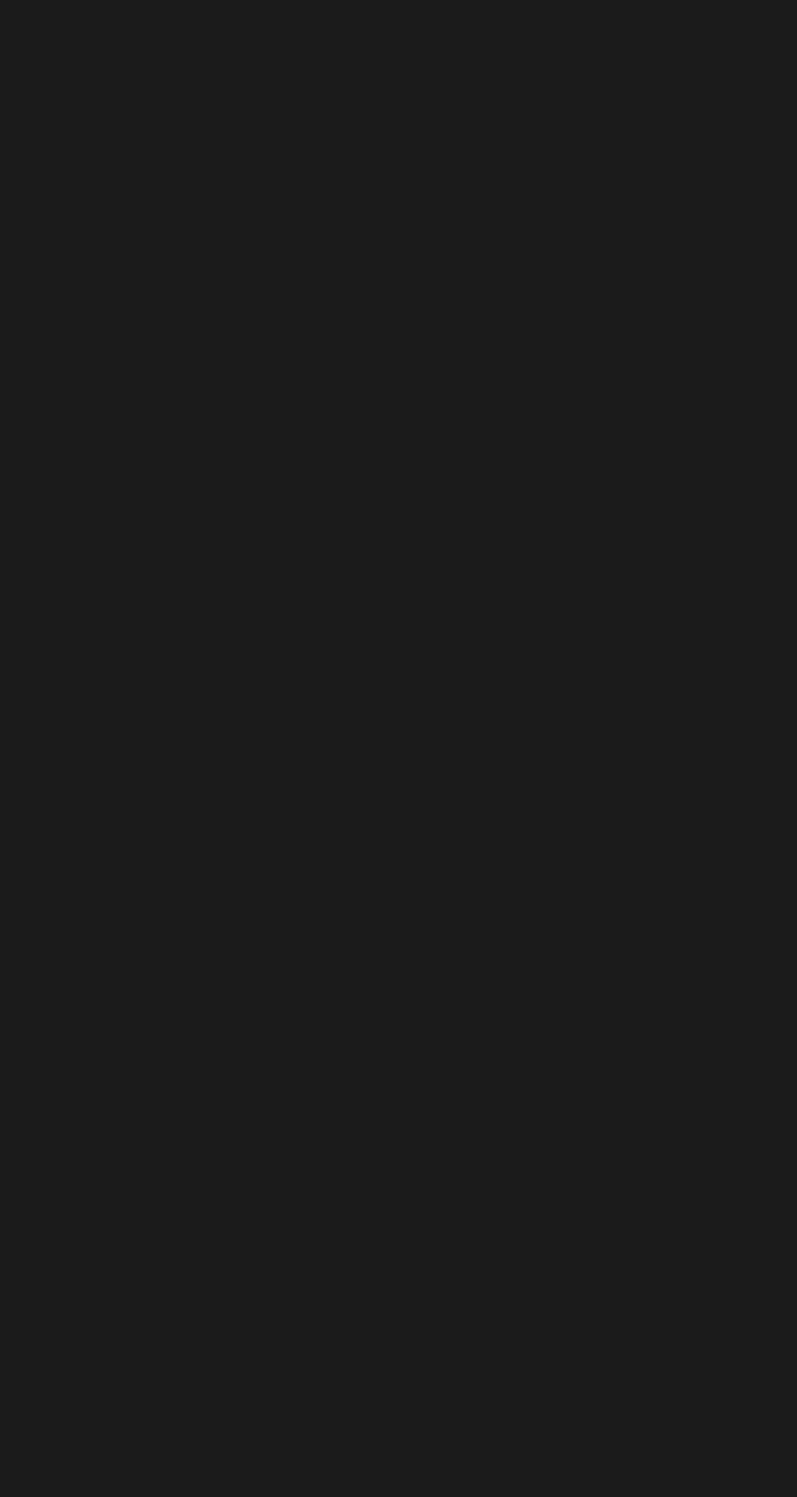
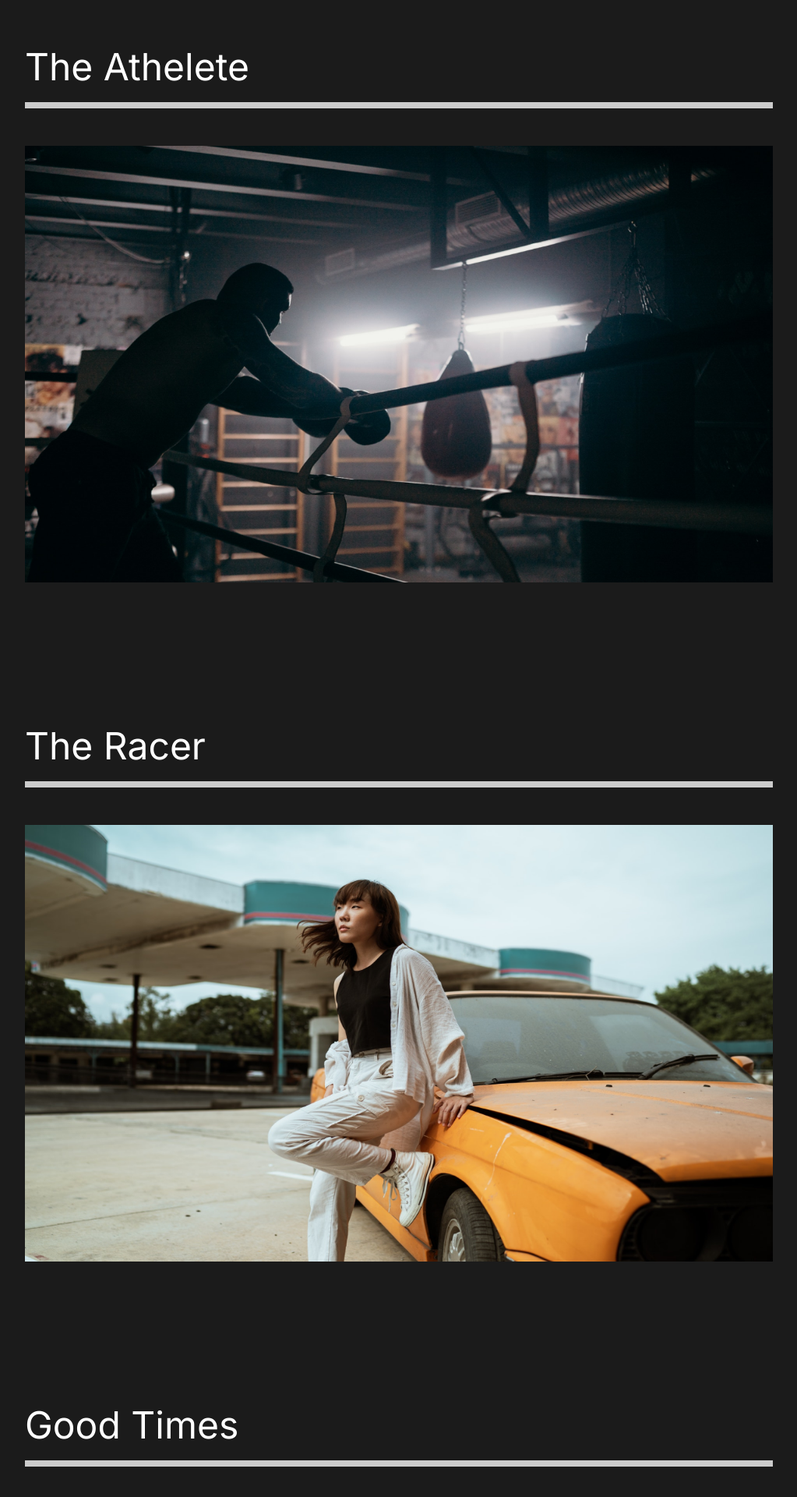
Before and after one commit to odeddugma/capture-website, a React (Create React App) app: page /work in a window 1280 px wide. Shown: the part 120-2040 px from the top of the page at 78% size, without its empty margins (128-1151 px from the left). Before the commit the page ends 800 px from the top, so only its background shows below. Built offline with nearby package versions, Linux system fonts and the light colour scheme.

Commit message:
Our work page

```diff
--- a/src/pages/OurWork.jsx
+++ b/src/pages/OurWork.jsx
@@ -1,9 +1,60 @@
+import styled from "styled-components";
+import { Link } from "react-router-dom";
+
+// Import Images
+import athlete from "../img/athlete-small.png";
+import theracer from "../img/theracer-small.png";
+import goodtimes from "../img/goodtimes-small.png";
+
 const OurWork = () => {
 	return (
-		<div>
-			<h1>Our Work</h1>
-		</div>
+		<WorkSC>
+			<MovieSC>
+				<h2>The Athelete</h2>
+				<div className="line"></div>
+				<Link to="/">
+					<img src={athlete} alt="athlete" />
+				</Link>
+			</MovieSC>
+			<MovieSC>
+				<h2>The Racer</h2>
+				<div className="line"></div>
+				<Link to="/">
+					<img src={theracer} alt="the racer" />
+				</Link>
+			</MovieSC>
+			<MovieSC>
+				<h2>Good Times</h2>
+				<div className="line"></div>
+				<Link to="/">
+					<img src={goodtimes} alt="good times" />
+				</Link>
+			</MovieSC>
+		</WorkSC>
 	);
 };
 
+const WorkSC = styled.div`
+	min-height: 100vh;
+	overflow: hidden;
+	padding: 5rem 10rem;
+	h2 {
+		padding: 1rem 0rem;
+		color: white;
+	}
+`;
+const MovieSC = styled.div`
+	padding-bottom: 10rem;
+	.line {
+		height: 0.5rem;
+		background: #cccccc;
+		margin-bottom: 3rem;
+	}
+	img {
+		width: 100%;
+		height: 70vh;
+		//object-fit: cover;
+	}
+`;
+
 export default OurWork;
```
